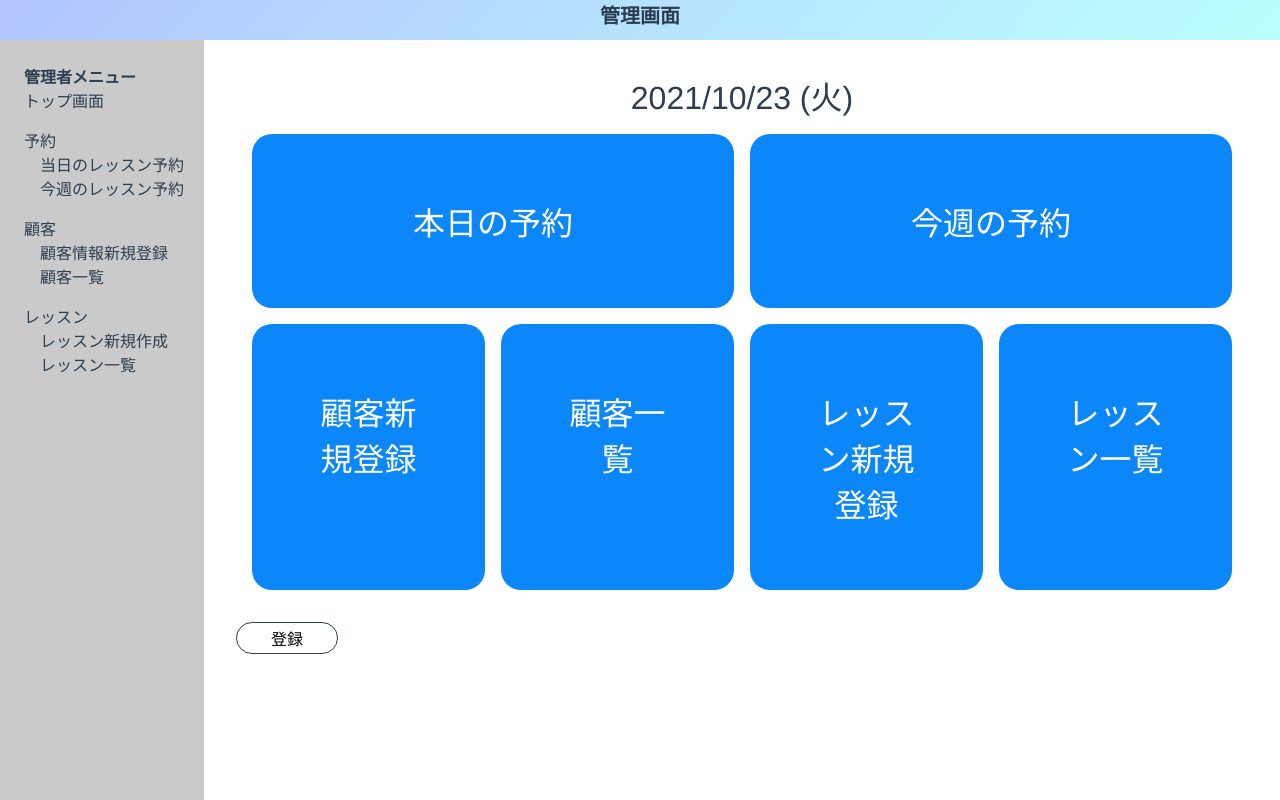
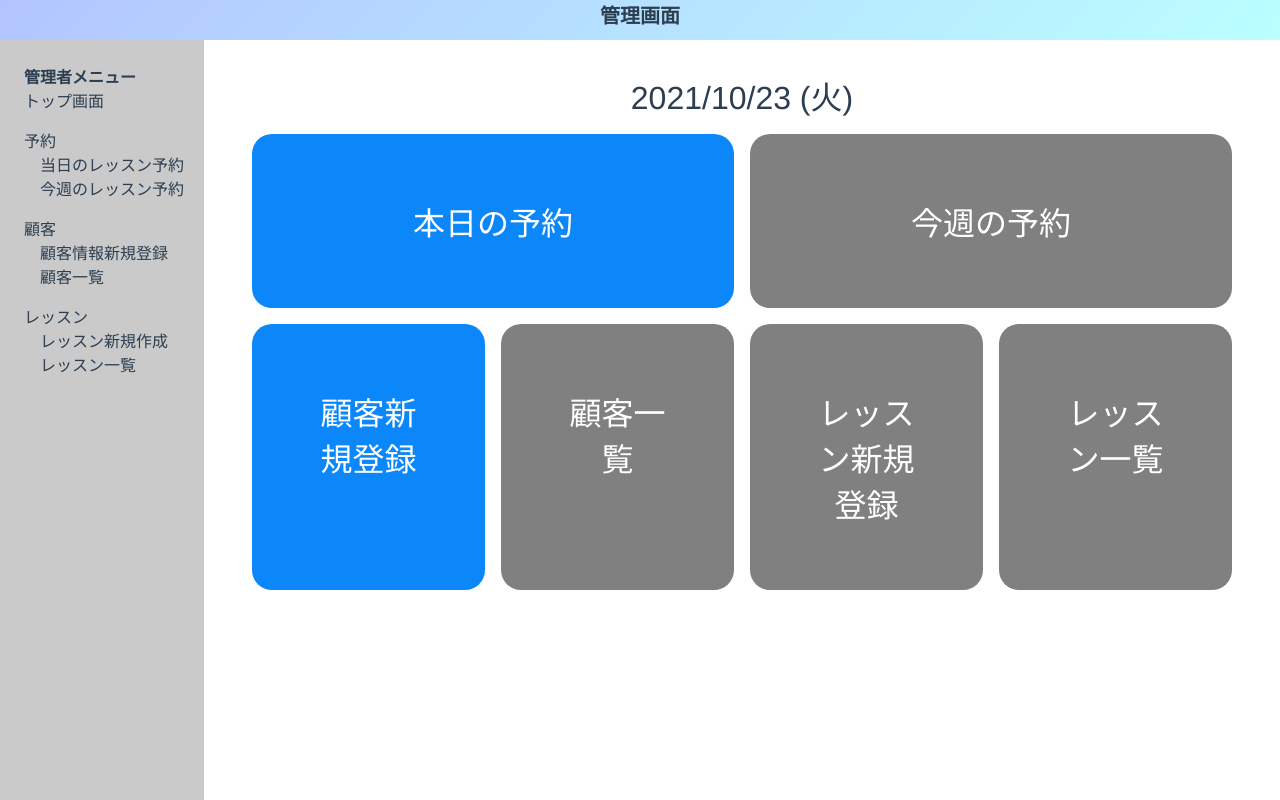
Before and after one commit to yamawaki1016/AdminGolf, a Vue app in the folder golf-admin/: page /#/ in a window 1280 px wide. Built offline with nearby package versions, Linux system fonts and the light colour scheme.

Commit message:
・ユーザー画面（登録）への動線追加 ・未実装ののものがわかるようにブロックの機能を修正

```diff
--- a/golf-admin/src/components/SideBar.vue
+++ b/golf-admin/src/components/SideBar.vue
@@ -14,7 +14,7 @@
     <div class="bar-block">
       <div class="bar-title">顧客</div>
       <div class="bar-contents-list">
-        <div class="bar-contents">顧客情報新規登録</div>
+        <div class="bar-contents" @click="gotoUserInfo()">顧客情報新規登録</div>
         <div class="bar-contents">顧客一覧</div>
       </div>
     </div>
@@ -39,6 +39,9 @@ export default {
     gotoDayReserve() {
       this.$router.push("/dayReserve");
     },
+    gotoUserInfo() {
+      this.$router.push("/userInfo");
+    },
   },
 };
 </script>
--- a/golf-admin/src/components/SquareBlock.vue
+++ b/golf-admin/src/components/SquareBlock.vue
@@ -1,6 +1,6 @@
 <template>
   <transition name="SquareBlock">
-    <div class="block-mask">
+    <div class="block-mask" :style="bgColorStyle()">
       <div class="block-wrapper">
         <div class="block-container">
           <div class="block-body">
@@ -14,12 +14,34 @@
 <script>
 export default {
   name: "SquareBlock",
+  props: {
+    colorType: {
+      type: Number,
+      default: 0,
+    },
+  },
   components: {},
   computed: {},
-  methods: {},
+  methods: {
+    bgColorStyle() {
+      if (this.colorType == 0) {
+        return "background-color: rgb(11, 135, 250);";
+      } else if (this.colorType == 1) {
+        return "background-color: gray;";
+      } else {
+        return "background-color: rgb(11, 135, 250);";
+      }
+    },
+  },
 };
 </script>
 <style scoped>
+.gray {
+  background-color: gray;
+}
+.default {
+  background-color: rgb(11, 135, 250);
+}
 .block-mask {
   background-color: rgb(11, 135, 250);
   text-align: center;
--- a/golf-admin/src/views/AdminTop.vue
+++ b/golf-admin/src/views/AdminTop.vue
@@ -2,41 +2,39 @@
   <div class="admin-top">
     <div class="topTimer">{{ currentTime }}</div>
     <div class="reservation mb-16">
-      <SquareBlock class="mr-8" id="today">
+      <SquareBlock class="mr-8" id="today" @click="gotoDayReserve()">
         <template v-slot:body> 本日の予約 </template>
       </SquareBlock>
-      <SquareBlock class="ml-8" id="weekly">
+      <SquareBlock class="ml-8" id="weekly" :colorType="1">
         <template v-slot:body> 今週の予約 </template>
       </SquareBlock>
     </div>
     <div class="flex mg-16">
       <div class="customer mb-16 mr-8">
-        <SquareBlock class="mr-8 w-50" id="addCustomer">
+        <SquareBlock class="mr-8 w-50" id="addCustomer" @click="gotoUserInfo()">
           <template v-slot:body> 顧客新規登録 </template>
         </SquareBlock>
-        <SquareBlock class="ml-8 w-50" id="customerList">
+        <SquareBlock class="ml-8 w-50" id="customerList" :colorType="1">
           <template v-slot:body> 顧客一覧 </template>
         </SquareBlock>
       </div>
       <div class="lesten mb-16 ml-8">
-        <SquareBlock class="mr-8 w-50" id="addLesten">
+        <SquareBlock class="mr-8 w-50" id="addLesten" :colorType="1">
           <template v-slot:body> レッスン新規登録 </template>
         </SquareBlock>
-        <SquareBlock class="ml-8 w-50" id="lestenList">
+        <SquareBlock class="ml-8 w-50" id="lestenList" :colorType="1">
           <template v-slot:body> レッスン一覧 </template>
         </SquareBlock>
       </div>
     </div>
-    <SquareBotton class="ok-botton" title="登録" />
   </div>
 </template>
 <script>
 import SquareBlock from "@/components/SquareBlock.vue";
-import SquareBotton from "@/components/SquareBotton.vue";
 import util from "@/mixin/util.js";
 export default {
   name: "AdminTop",
-  components: { SquareBlock, SquareBotton },
+  components: { SquareBlock },
   data() {
     return {
       currentTime: "",
@@ -50,11 +48,11 @@ export default {
     let timeID = setInterval(this.getcurrentTime, 1000);
   },
   methods: {
-    gotoAdmin() {
-      this.$router.push("UserInfo");
+    gotoDayReserve() {
+      this.$router.push("/dayReserve");
     },
-    gotoAdminDayReserve() {
-      this.$router.push("DayReserve");
+    gotoUserInfo() {
+      this.$router.push("/userInfo");
     },
     getcurrentTime() {
       this.currentTime = this.formatDate(new Date());
--- a/golf-admin/src/views/DayReserve.vue
+++ b/golf-admin/src/views/DayReserve.vue
@@ -134,9 +134,6 @@ export default {
     },
   },
   methods: {
-    gotoAdminUserInfo() {
-      this.$router.push("UserInfo");
-    },
     addLestenInfoModal(info) {
       this.selectedUserInfo = info;
       this.modalFlg = true;
--- a/golf-admin/src/views/UserInfo.vue
+++ b/golf-admin/src/views/UserInfo.vue
@@ -1,9 +1,5 @@
 <template>
   <div class="adminTop">
-    <div class="bar">
-      <div class="bar-title">ユーザー情報画面</div>
-      <div @click="gotoAdminDayReserve()">予約画面に戻る</div>
-    </div>
     <div class="user-info">
       <div class="name">
         <div class="user-info-title">氏名</div>
@@ -66,23 +62,7 @@ export default {
 </script>
 <style scoped>
 .adminTop {
-  margin: 100px 0;
-}
-.bar {
-  height: 40px;
-  background-color: rgb(201, 201, 201);
-  text-align: center;
-  /* color: white; */
-  font-weight: bold;
-  vertical-align: middle;
-}
-.bar-title {
-  display: inline-block;
-  height: 100%;
-  text-align: center;
-  /* color: white; */
-  font-weight: bold;
-  vertical-align: middle;
+  margin: 50px 0;
 }
 .user-info {
   margin: 50px 50px;
```
